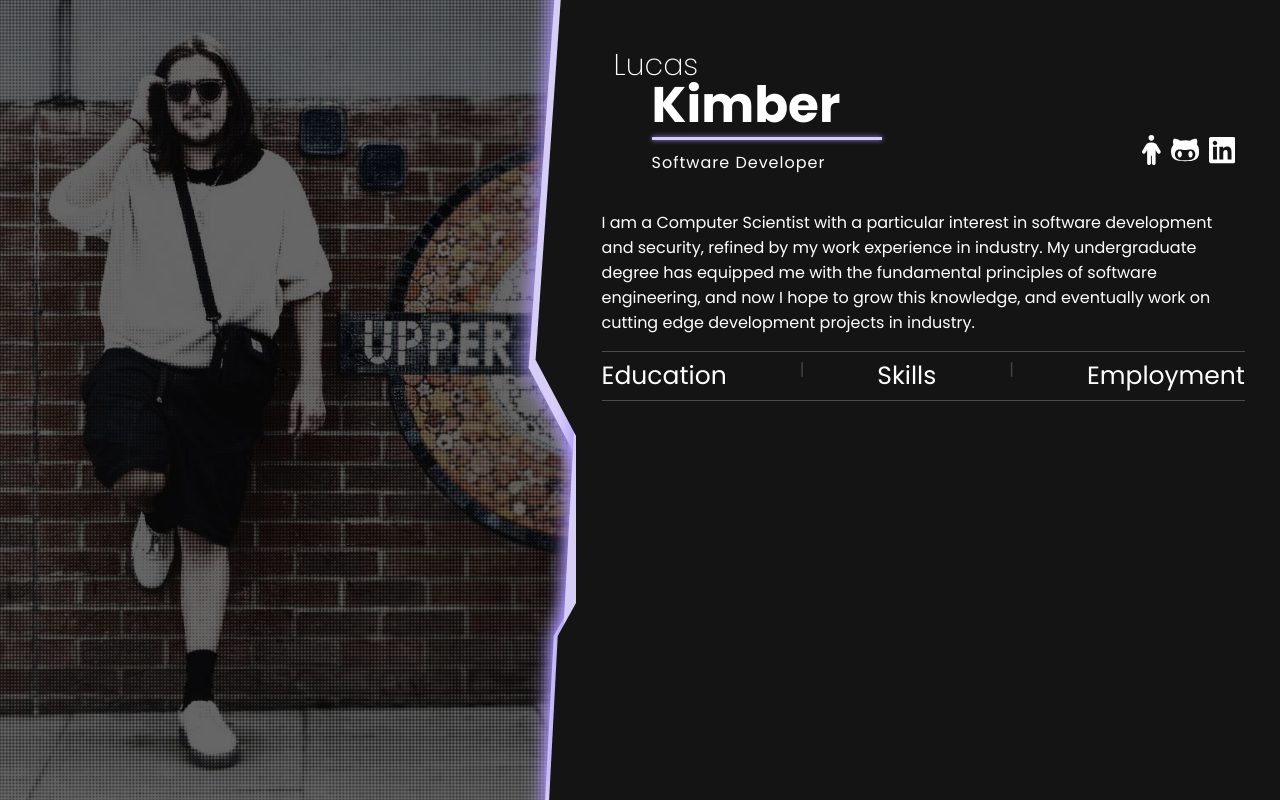
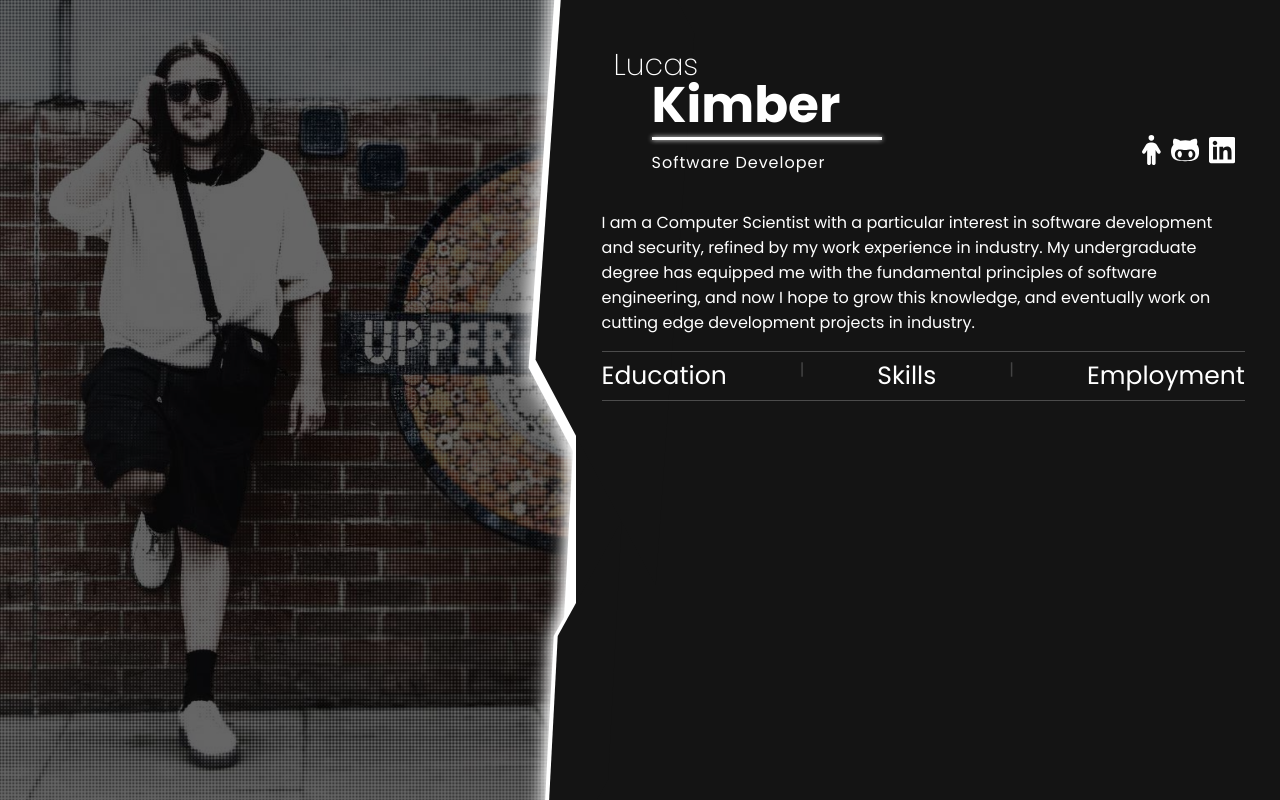
Before and after one commit to lucas-kimber/lucas-kimber.github.io, a Nuxt app: page / in a window 1280 px wide. Built offline with nearby package versions, Linux system fonts and the light colour scheme.

Commit message:
Changed accent colours

```diff
--- a/app.vue
+++ b/app.vue
@@ -25,8 +25,8 @@
 @import url('https://fonts.googleapis.com/css2?family=Poppins:ital,wght@0,100;0,200;0,300;0,400;0,500;0,600;0,700;0,800;0,900;1,100;1,200;1,300;1,400;1,500;1,600;1,700;1,800;1,900&display=swap');
 
 :root {
-  --accent: #D7CEF7;
-  --shadow: #AE98FF;
+  --accent: white;
+  --shadow: white;
 }
 
 body {
--- a/components/socials.vue
+++ b/components/socials.vue
@@ -25,7 +25,7 @@
     margin-right: 10px;
     transition: all 0.2s;
     &:hover {
-        fill: orange;
+        fill: #0072b1;
     }
     svg {
         height: 30px;
```
